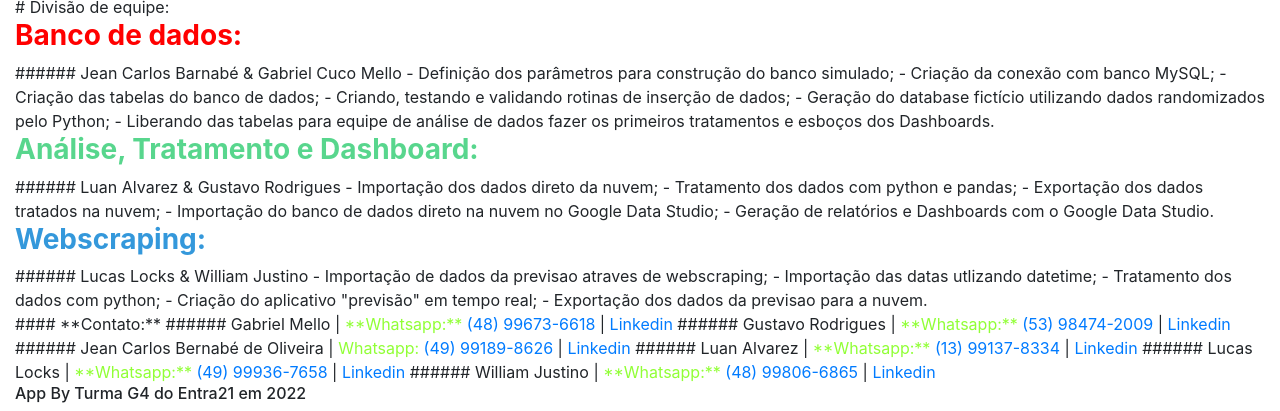
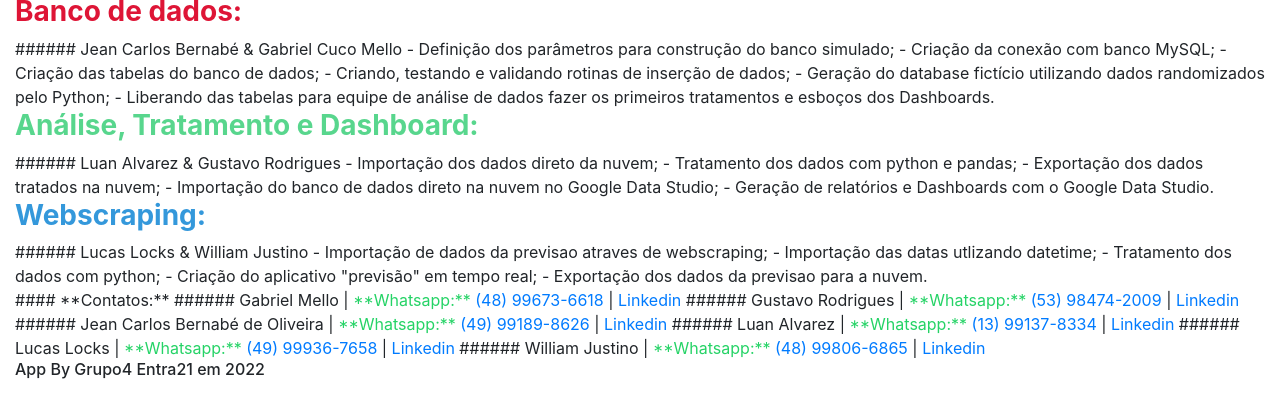
Before and after one commit to Alvrzz/DataPark, a Django app: page / in a window 1280 px wide. Shown: the part 559-970 px from the top of the page. After the commit the page ends 938 px from the top, so only its background shows below. Run offline with Django 4.2, Linux system fonts and the light colour scheme; the visitor is signed in with stand-in values (Sample User, id 1); some libraries are stand-ins or nearby versions.

Commit message:
ultima-att

```diff
--- a/django/app1/templates/base.html
+++ b/django/app1/templates/base.html
@@ -50,7 +50,7 @@
         {% block content %}
         {% endblock %}
         <footer>
-            <h6>App By Turma G4 do Entra21 em 2022</h6>
+            <h6>App By Grupo4 Entra21 em 2022</h6>
         </footer>
     </div>
     <script
--- a/django/app1/templates/index.html
+++ b/django/app1/templates/index.html
@@ -5,8 +5,10 @@
 {% block content %}
 <head>
 <script type="module" src="https://md-block.verou.me/md-block.js"></script>
-<md-block>
-    # Sobre:
+
+
+   <md-block>
+    ### Sobre:
     - Estudo de Tendência e previsão de público para alocação de equipes.
     - Assertividade na contratação de mão de obra usando como base dados históricos e previsão futura.
     - Análise de dados históricos de visitação do parque, cruzando essas informações com os dados climáticos.
@@ -20,14 +22,13 @@
 </div>
 </head>
 
+
 <body>
 
+
 <md-block>
-    # Divisão de equipe:
-</md-block>
-<md-block>
-<font color= 'red'><h3><b>Banco de dados:</b> </h3></font>
-###### Jean Carlos Barnabé & Gabriel Cuco Mello
+<font color= '#de1536'><h3><b>Banco de dados:</b> </h3></font>
+###### Jean Carlos Bernabé & Gabriel Cuco Mello
 - Definição dos parâmetros para construção do banco simulado;
 - Criação da conexão com banco MySQL;
 - Criação das tabelas do banco de dados;
@@ -69,15 +70,16 @@
 <div class="row">
     <div class="col">
     <md-block>
-        #### **Contato:**
-        ###### Gabriel Mello |  <font color= '#91FF36'>**Whatsapp:**</font><a href="https://wa.me/+55048996736618">  (48) 99673-6618</a> | <a href="https://www.linkedin.com/in/gabriel-mello-analise-de-dados-python-sql/"> Linkedin</a>
-        ###### Gustavo Rodrigues | <font color= '#91FF36'>**Whatsapp:**</font> <a href="https://wa.me/+55053984742009">  (53) 98474-2009</a> | <a href="https://www.linkedin.com/in/guhtcha/"> Linkedin</a>
-        ###### Jean Carlos Bernabé de Oliveira | <font color= '#91FF36'>Whatsapp:</font> <a href="https://wa.me/+55049991898626">  (49) 99189-8626</a> |<a href="https://www.linkedin.com/in/jean-carlos-bernab%C3%A9-de-oliveira-1b161549/"> Linkedin</a>
-        ###### Luan Alvarez |  <font color= '#91FF36'>**Whatsapp:**</font><a href="https://wa.me/+55013991378334">  (13) 99137-8334</a> | <a href="https://www.linkedin.com/in/luan-alvarez-1499a7224/"> Linkedin</a>
-        ###### Lucas Locks | <font color= '#91FF36'>**Whatsapp:**</font><a href="https://wa.me/+55049999367658">  (49) 99936-7658</a> | <a href="https://www.linkedin.com/in/lucas-locks-analista-de-dados/"> Linkedin</a>
-        ###### William Justino |  <font color= '#91FF36'>**Whatsapp:**</font><a href="https://wa.me/+55048998066865">  (48) 99806-6865</a> | <a href="https://www.linkedin.com/in/william-justino-analista-de-dados/"> Linkedin</a>
+        #### **Contatos:**
+        ###### Gabriel Mello |  <font color= '#25D366'>**Whatsapp:**</font><a href="https://wa.me/+55048996736618">  (48) 99673-6618</a> | <a href="https://www.linkedin.com/in/gabriel-mello-analise-de-dados-python-sql/"> Linkedin</a>
+        ###### Gustavo Rodrigues | <font color= '#25D366'>**Whatsapp:**</font> <a href="https://wa.me/+55053984742009">  (53) 98474-2009</a> | <a href="https://www.linkedin.com/in/guhtcha/"> Linkedin</a>
+        ###### Jean Carlos Bernabé de Oliveira | <font color= '#25D366'>**Whatsapp:**</font> <a href="https://wa.me/+55049991898626">  (49) 99189-8626</a> |<a href="https://www.linkedin.com/in/jean-carlos-bernab%C3%A9-de-oliveira-1b161549/"> Linkedin</a>
+        ###### Luan Alvarez |  <font color= '#25D366'>**Whatsapp:**</font><a href="https://wa.me/+55013991378334">  (13) 99137-8334</a> | <a href="https://www.linkedin.com/in/luan-alvarez-1499a7224/"> Linkedin</a>
+        ###### Lucas Locks | <font color= '#25D366'>**Whatsapp:**</font><a href="https://wa.me/+55049999367658">  (49) 99936-7658</a> | <a href="https://www.linkedin.com/in/lucas-locks-analista-de-dados/"> Linkedin</a>
+        ###### William Justino |  <font color= '#25D366'>**Whatsapp:**</font><a href="https://wa.me/+55048998066865">  (48) 99806-6865</a> | <a href="https://www.linkedin.com/in/william-justino-analista-de-dados/"> Linkedin</a>
 
     </md-block>
+    <br/>
 </div>
 </footer>
 {% endblock %}
```
Also changed, not shown: django/Install/Banco de Dados.md (added), django/Install/Tratamento.md (added), django/Install/WebScraping.md (added).
